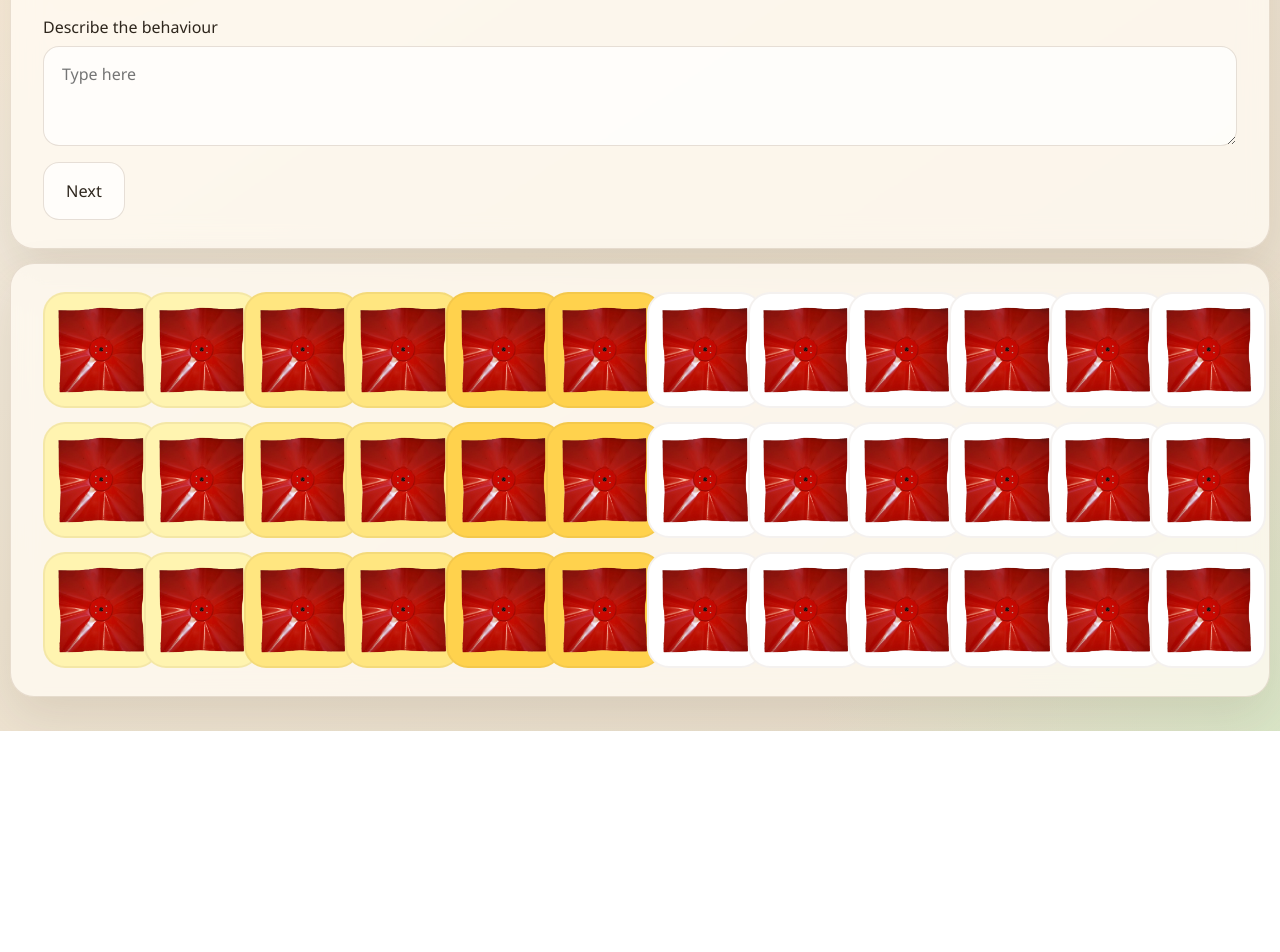
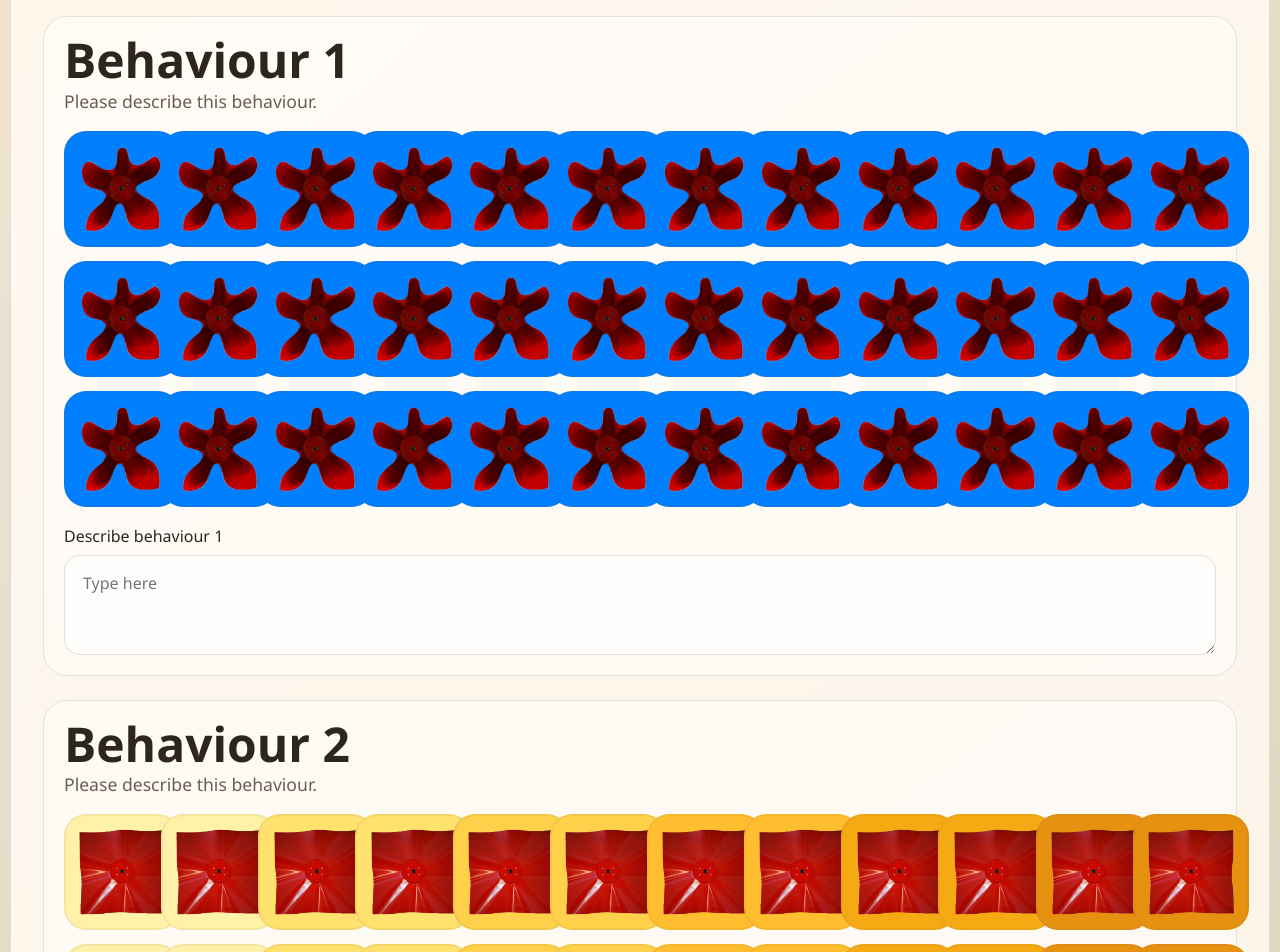
Before and after one commit to MerihanAlhafnawi/SwarmGardenSimulator, a Next.js app: page /behaviour in a window 1280 px wide. Shown: the part 320-1272 px from the top of the page. Before the commit the page ends 1051 px from the top, so only its background shows below. Built offline with nearby package versions, Linux system fonts and the light colour scheme; no server answers.

Commit message:
Add dual behaviour description step

```diff
--- a/src/app/behaviour/page.tsx
+++ b/src/app/behaviour/page.tsx
@@ -2,7 +2,7 @@
 
 import Image from "next/image";
 import { useRouter } from "next/navigation";
-import { useEffect, useRef, useState } from "react";
+import { useEffect, useRef, useState, type MutableRefObject } from "react";
 import {
   buildStudyHref,
   getStoredStudyContext,
@@ -15,11 +15,15 @@ import {
 
 const ROWS = 3;
 const COLS = 12;
-const START_LEVEL = 1;
-const YELLOW_SHADES = ["#fff4b0", "#ffe680", "#ffd24d", "#ffbf1f", "#f2a900", "#d88f00"];
-const STEPS = 15;
-const STEP_DELAY = 50;
-const SHADE_DELAY = 2000;
+const BLUE_START_LEVEL = 11;
+const WARM_START_LEVEL = 1;
+const BLUE_COLOR = "#007fff";
+const WARM_COLORS = ["#fff1a8", "#ffe16e", "#ffd04a", "#ffbe2f", "#f5aa14", "#e58900"];
+const COLOR_STEPS = 15;
+const COLOR_STEP_DELAY = 50;
+const BLUE_HOP_DELAY = 120;
+const WARM_BAND_DELAY = 1000;
+const BLOOM_STEP_DELAY = 180;
 const LOOP_DELAY = 2400;
 
 type Cell = {
@@ -29,13 +33,13 @@ type Cell = {
   level: number;
 };
 
-const createGrid = (): Cell[][] =>
+const createGrid = (level: number): Cell[][] =>
   Array.from({ length: ROWS }, (_, row) =>
     Array.from({ length: COLS }, (_, col) => ({
       row,
       col,
       color: "#ffffff",
-      level: START_LEVEL,
+      level,
     })),
   );
 
@@ -60,102 +64,188 @@ const cloneGrid = (grid: Cell[][]) => grid.map((row) => row.map((cell) => ({ ...
 
 export default function BehaviourPage() {
   const router = useRouter();
-  const [cells, setCells] = useState<Cell[][]>(() => createGrid());
+  const [blueCells, setBlueCells] = useState<Cell[][]>(() => createGrid(BLUE_START_LEVEL));
+  const [warmCells, setWarmCells] = useState<Cell[][]>(() => createGrid(WARM_START_LEVEL));
   const [studyContext, setStudyContext] = useState<StudyContext>(getStoredStudyContext);
-  const [description, setDescription] = useState("");
+  const [blueDescription, setBlueDescription] = useState("");
+  const [warmDescription, setWarmDescription] = useState("");
   const [message, setMessage] = useState("");
-  const timersRef = useRef<number[]>([]);
+  const blueTimersRef = useRef<number[]>([]);
+  const warmTimersRef = useRef<number[]>([]);
 
   useEffect(() => {
     setStudyContext(initializeStudyContextFromSearch(window.location.search));
   }, []);
 
-  const stopDemo = () => {
+  const stopTimers = (timersRef: MutableRefObject<number[]>) => {
     for (const timer of timersRef.current) {
       window.clearTimeout(timer);
     }
     timersRef.current = [];
   };
 
-  const schedule = (callback: () => void, delay: number) => {
+  const schedule = (
+    timersRef: MutableRefObject<number[]>,
+    callback: () => void,
+    delay: number,
+  ) => {
     const timer = window.setTimeout(callback, delay);
     timersRef.current.push(timer);
   };
 
-  const updateCells = (updater: (draft: Cell[][]) => void) => {
-    setCells((current) => {
+  const updateBlueCells = (updater: (draft: Cell[][]) => void) => {
+    setBlueCells((current) => {
       const next = cloneGrid(current);
       updater(next);
       return next;
     });
   };
 
-  const resetGrid = () => {
-    updateCells((draft) => {
+  const updateWarmCells = (updater: (draft: Cell[][]) => void) => {
+    setWarmCells((current) => {
+      const next = cloneGrid(current);
+      updater(next);
+      return next;
+    });
+  };
+
+  const resetBlueGrid = () => {
+    updateBlueCells((draft) => {
       for (let row = 0; row < ROWS; row += 1) {
         for (let col = 0; col < COLS; col += 1) {
           draft[row][col].color = "#ffffff";
-          draft[row][col].level = START_LEVEL;
+          draft[row][col].level = BLUE_START_LEVEL;
         }
       }
     });
   };
 
-  const fadeCell = (row: number, col: number, targetColor: string) => {
-    const startRgb = hexToRgb(cells[row][col].color);
+  const resetWarmGrid = () => {
+    updateWarmCells((draft) => {
+      for (let row = 0; row < ROWS; row += 1) {
+        for (let col = 0; col < COLS; col += 1) {
+          draft[row][col].color = "#ffffff";
+          draft[row][col].level = WARM_START_LEVEL;
+        }
+      }
+    });
+  };
+
+  const fadeCell = ({
+    timersRef,
+    setCells,
+    row,
+    col,
+    startColor,
+    targetColor,
+  }: {
+    timersRef: MutableRefObject<number[]>;
+    setCells: (updater: (draft: Cell[][]) => void) => void;
+    row: number;
+    col: number;
+    startColor: string;
+    targetColor: string;
+  }) => {
+    const startRgb = hexToRgb(startColor);
     const targetRgb = hexToRgb(targetColor);
 
-    for (let step = 0; step <= STEPS; step += 1) {
-      schedule(() => {
-        const t = step / STEPS;
+    for (let step = 0; step <= COLOR_STEPS; step += 1) {
+      schedule(timersRef, () => {
+        const t = step / COLOR_STEPS;
         const color = rgbToHex(interpolateRgb(startRgb, targetRgb, t));
-        updateCells((draft) => {
+        setCells((draft) => {
           draft[row][col].color = color;
         });
-      }, step * STEP_DELAY);
+      }, step * COLOR_STEP_DELAY);
     }
   };
 
-  const setAllLevels = (level: number) => {
-    updateCells((draft) => {
+  const animateWarmBloom = () => {
+    for (let level = WARM_START_LEVEL; level <= 11; level += 1) {
+      schedule(warmTimersRef, () => {
+        updateWarmCells((draft) => {
           for (let row = 0; row < ROWS; row += 1) {
             for (let col = 0; col < COLS; col += 1) {
               draft[row][col].level = level;
             }
           }
         });
+      }, (level - WARM_START_LEVEL) * BLOOM_STEP_DELAY);
+    }
   };
 
-  const playYellowBloomDemo = () => {
-    stopDemo();
-    resetGrid();
+  const playBlueLeftToRight = () => {
+    stopTimers(blueTimersRef);
+    resetBlueGrid();
+
+    let index = 0;
+    for (let col = 0; col < COLS; col += 1) {
+      for (let row = 0; row < ROWS; row += 1) {
+        schedule(blueTimersRef, () => {
+          fadeCell({
+            timersRef: blueTimersRef,
+            setCells: updateBlueCells,
+            row,
+            col,
+            startColor: "#ffffff",
+            targetColor: BLUE_COLOR,
+          });
+        }, index * BLUE_HOP_DELAY);
+        index += 1;
+      }
+    }
+
+    schedule(blueTimersRef, playBlueLeftToRight, index * BLUE_HOP_DELAY + LOOP_DELAY);
+  };
+
+  const playWarmBloomDemo = () => {
+    stopTimers(warmTimersRef);
+    resetWarmGrid();
 
     const bandCount = Math.ceil(COLS / 2);
     for (let bandIndex = 0; bandIndex < bandCount; bandIndex += 1) {
-      const shade = YELLOW_SHADES[bandIndex % YELLOW_SHADES.length];
+      const targetColor = WARM_COLORS[bandIndex % WARM_COLORS.length];
       const startCol = bandIndex * 2;
-      const delay = bandIndex * SHADE_DELAY;
+      const delay = bandIndex * WARM_BAND_DELAY;
 
       for (let row = 0; row < ROWS; row += 1) {
         for (let col = startCol; col < Math.min(startCol + 2, COLS); col += 1) {
-          schedule(() => fadeCell(row, col, shade), delay);
+          schedule(warmTimersRef, () => {
+            fadeCell({
+              timersRef: warmTimersRef,
+              setCells: updateWarmCells,
+              row,
+              col,
+              startColor: "#ffffff",
+              targetColor,
+            });
+          }, delay);
         }
       }
     }
 
-    const bloomDelay = bandCount * SHADE_DELAY;
-    schedule(() => setAllLevels(11), bloomDelay);
-    schedule(playYellowBloomDemo, bloomDelay + LOOP_DELAY);
+    const bloomStartDelay = bandCount * WARM_BAND_DELAY;
+    schedule(warmTimersRef, animateWarmBloom, bloomStartDelay);
+    schedule(
+      warmTimersRef,
+      playWarmBloomDemo,
+      bloomStartDelay + (11 - WARM_START_LEVEL) * BLOOM_STEP_DELAY + LOOP_DELAY,
+    );
   };
 
   useEffect(() => {
-    playYellowBloomDemo();
-    return () => stopDemo();
+    playBlueLeftToRight();
+    playWarmBloomDemo();
+
+    return () => {
+      stopTimers(blueTimersRef);
+      stopTimers(warmTimersRef);
+    };
   }, []);
 
   const handleNext = async () => {
-    if (!description.trim()) {
-      setMessage("Please type a description of this behaviour in your own words");
+    if (!blueDescription.trim() || !warmDescription.trim()) {
+      setMessage("Please describe both behaviours in your own words");
       return;
     }
 
@@ -169,8 +259,17 @@ export default function BehaviourPage() {
         studyContext,
         step: "describe-behaviour",
         data: {
-          description: description.trim(),
-          stimulus: "flowers start at 1, change through yellow shades in two-column bands, then bloom to 11 together",
+          responses: [
+            {
+              stimulus: "color left-to-right blue",
+              description: blueDescription.trim(),
+            },
+            {
+              stimulus:
+                "flowers start at 1, change from yellow to orange in two-column bands every second, then gradually bloom to 11 together",
+              description: warmDescription.trim(),
+            },
+          ],
         },
       });
       setMessage("");
@@ -185,8 +284,8 @@ export default function BehaviourPage() {
     <main className="page-shell">
       <section className="hero behaviour-hero">
         <div>
-          <h1>Describe This Behaviour</h1>
-          <p className="intro-text">Please describe this behaviour in your own words.</p>
+          <h1>Describe These Behaviours</h1>
+          <p className="intro-text">Please describe each behaviour in your own words.</p>
         </div>
       </section>
 
@@ -213,27 +312,18 @@ export default function BehaviourPage() {
             />
           </label>
         )}
-        <label className="field field-wide">
-          <span>Describe the behaviour</span>
-          <textarea
-            value={description}
-            onChange={(event) => setDescription(event.target.value)}
-            placeholder="Type here"
-            rows={3}
-          />
-        </label>
-        <div className="behaviour-actions">
-          <button onClick={() => void handleNext()}>Next</button>
-          {message ? <p className="behaviour-message">{message}</p> : null}
+
+        <div className="behaviour-prompt-grid">
+          <article className="behaviour-prompt-card">
+            <div className="behaviour-prompt-copy">
+              <h2>Behaviour 1</h2>
+              <p className="intro-text">Please describe this behaviour.</p>
             </div>
-      </section>
-
-      <section className="grid-card">
-        <div className="swarm-grid" aria-label="Behaviour demo grid">
-          {cells.map((row) =>
+            <div className="swarm-grid" aria-label="Blue behaviour demo grid">
+              {blueCells.map((row) =>
                 row.map((cell) => (
                   <div
-                key={`${cell.row}:${cell.col}`}
+                    key={`blue-${cell.row}:${cell.col}`}
                     className="swarm-cell behaviour-cell"
                     style={{ background: cell.color }}
                   >
@@ -248,6 +338,57 @@ export default function BehaviourPage() {
                 )),
               )}
             </div>
+            <label className="field">
+              <span>Describe behaviour 1</span>
+              <textarea
+                value={blueDescription}
+                onChange={(event) => setBlueDescription(event.target.value)}
+                placeholder="Type here"
+                rows={3}
+              />
+            </label>
+          </article>
+
+          <article className="behaviour-prompt-card">
+            <div className="behaviour-prompt-copy">
+              <h2>Behaviour 2</h2>
+              <p className="intro-text">Please describe this behaviour.</p>
+            </div>
+            <div className="swarm-grid" aria-label="Warm behaviour demo grid">
+              {warmCells.map((row) =>
+                row.map((cell) => (
+                  <div
+                    key={`warm-${cell.row}:${cell.col}`}
+                    className="swarm-cell behaviour-cell"
+                    style={{ background: cell.color }}
+                  >
+                    <Image
+                      src={levelImage(cell.level)}
+                      alt=""
+                      width={80}
+                      height={80}
+                      className="swarm-image"
+                    />
+                  </div>
+                )),
+              )}
+            </div>
+            <label className="field">
+              <span>Describe behaviour 2</span>
+              <textarea
+                value={warmDescription}
+                onChange={(event) => setWarmDescription(event.target.value)}
+                placeholder="Type here"
+                rows={3}
+              />
+            </label>
+          </article>
+        </div>
+
+        <div className="behaviour-actions">
+          <button onClick={() => void handleNext()}>Next</button>
+          {message ? <p className="behaviour-message">{message}</p> : null}
+        </div>
       </section>
     </main>
   );
--- a/src/app/globals.css
+++ b/src/app/globals.css
@@ -99,6 +99,29 @@ a {
   display: grid;
   gap: 10px;
   justify-items: start;
+}
+
+.behaviour-prompt-grid {
+  display: grid;
+  gap: 24px;
+}
+
+.behaviour-prompt-card {
+  display: grid;
+  gap: 18px;
+  padding: 20px;
+  border-radius: 24px;
+  border: 1px solid rgba(116, 83, 54, 0.14);
+  background: rgba(255, 255, 255, 0.52);
+}
+
+.behaviour-prompt-copy {
+  display: grid;
+  gap: 6px;
+}
+
+.behaviour-prompt-copy .intro-text {
+  margin-top: 0;
 }
 
 .behaviour-message {
```
Lines whose indentation alone changed are shown as unchanged.
